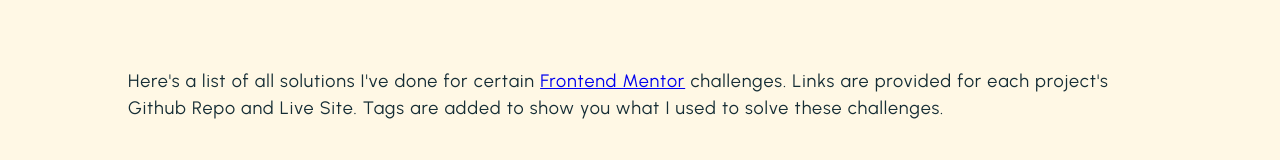
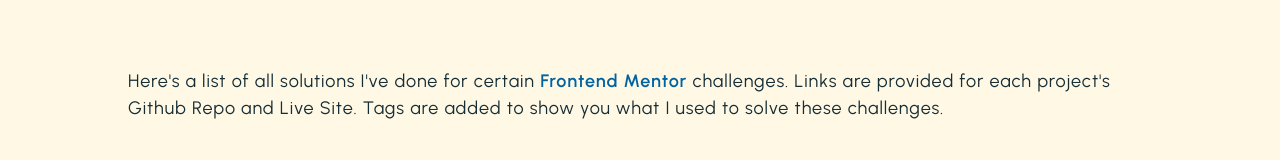
Before and after one commit to msunji/fe-mentor-compilation, a React (Create React App) app: page / in a window 1280 px wide. Shown: the part 142-302 px from the top of the page. Built offline with nearby package versions, Linux system fonts and the light colour scheme; no server answers.

Commit message:
Set link styling

```diff
--- a/src/styles/globalStyle.js
+++ b/src/styles/globalStyle.js
@@ -9,7 +9,6 @@ const GlobalStyle = createGlobalStyle`
     --padding-x: 2rem;
     --dark-blue: rgb(21, 45, 53);
     --blue: rgb(0,99,161);
-    --teal: rgb(255, 179, 68);
     --yellow: #fcde67;
     --white: #fff;
     --beige: rgb(255, 248, 229);
@@ -73,6 +72,12 @@ const GlobalStyle = createGlobalStyle`
   section {
     padding: var(--padding-y) 0;
   }
+
+  a, a:visited {
+    text-decoration: none;
+    color: var(--blue);
+    font-weight: 600;
+  }
 `;
 
 export default GlobalStyle;
```
